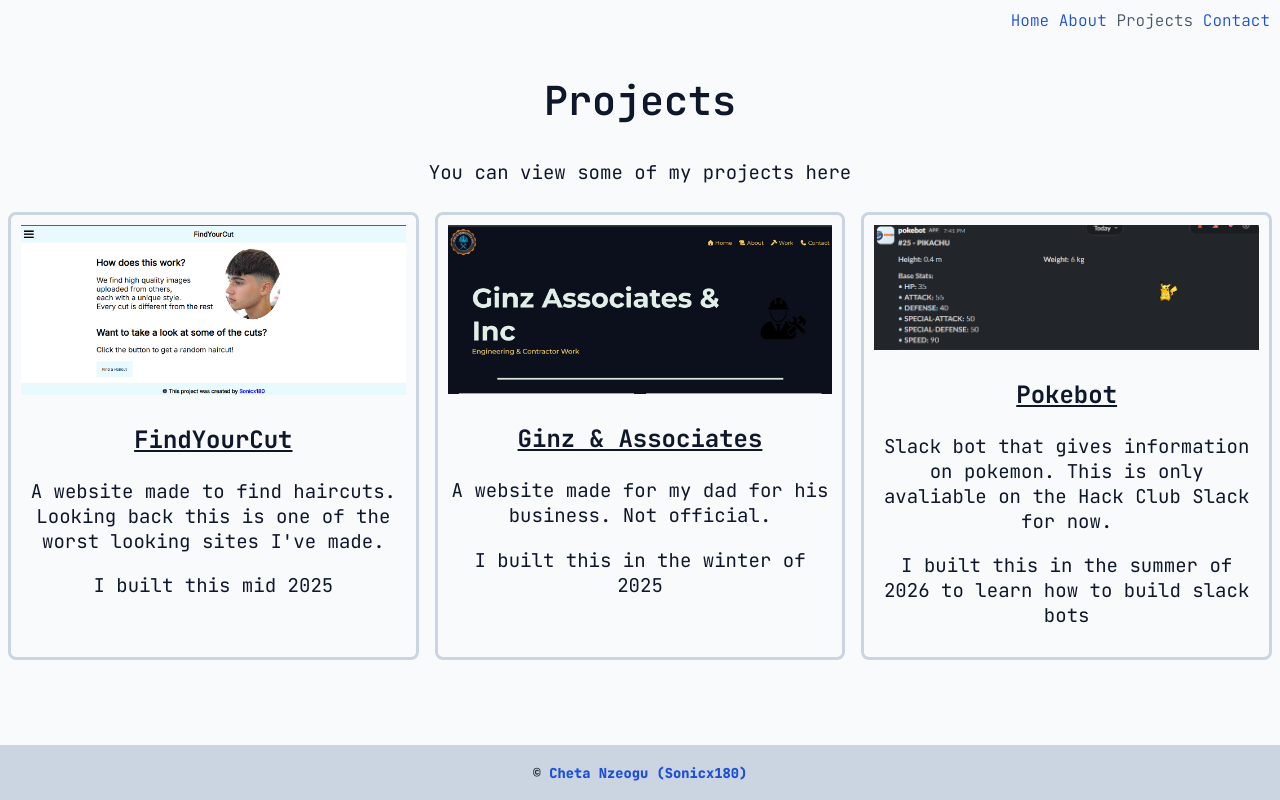
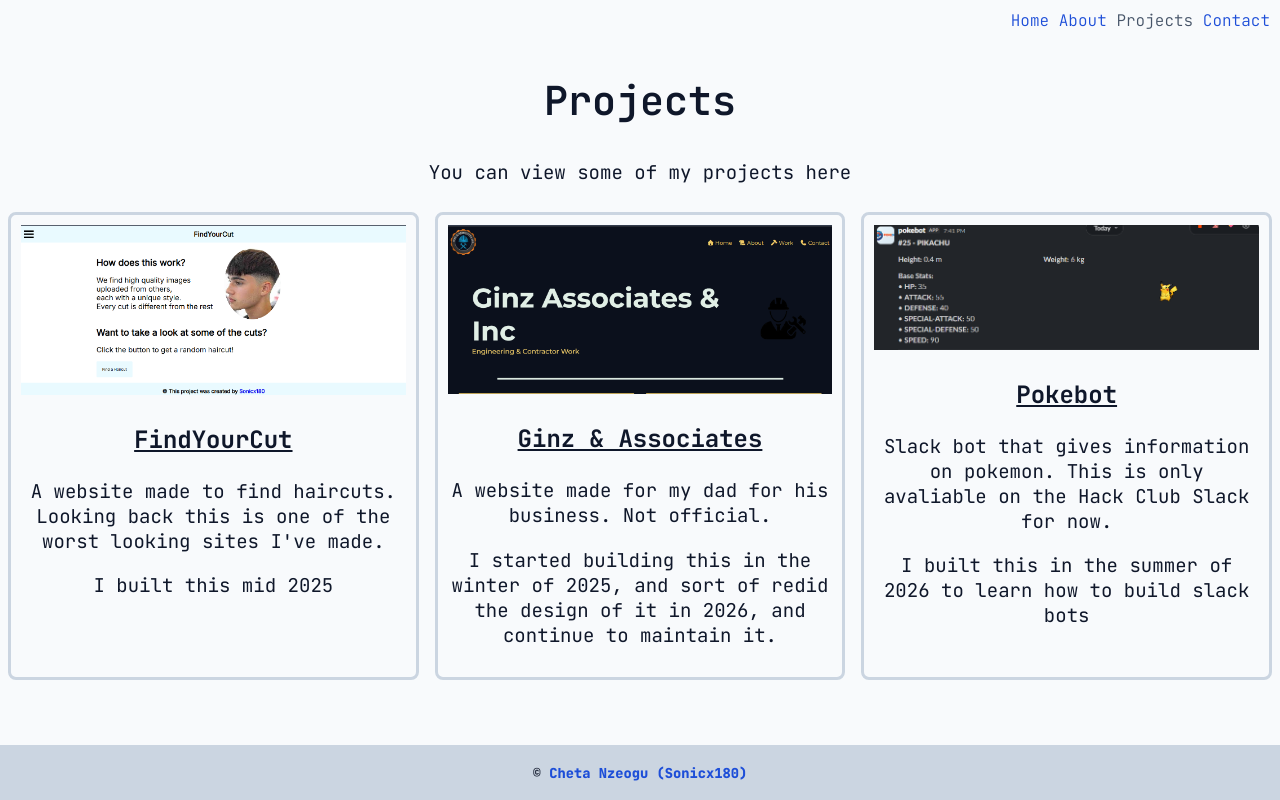
Before and after one commit to sonicx180/personal-website, a SvelteKit app: page /projects in a window 1280 px wide. Built offline with nearby package versions, Linux system fonts and the light colour scheme.

Commit message:
feat: improve readme

```diff
--- a/src/routes/projects/+page.svelte
+++ b/src/routes/projects/+page.svelte
@@ -32,7 +32,10 @@
 				</a>
 
 				<p>A website made for my dad for his business. Not official.</p>
-				<p>I built this in the winter of 2025</p>
+				<p>
+					I started building this in the winter of 2025, and sort of
+					redid the design of it in 2026, and continue to maintain it.
+				</p>
 			</div>
 			<div class="project">
 				<img
@@ -79,6 +82,6 @@
 	}
 	img {
 		object-fit: contain;
-		max-width:100%;
+		max-width: 100%;
 	}
 </style>
```
Also changed, not shown: 2 other files (tests, documents, lock files or other folders).
